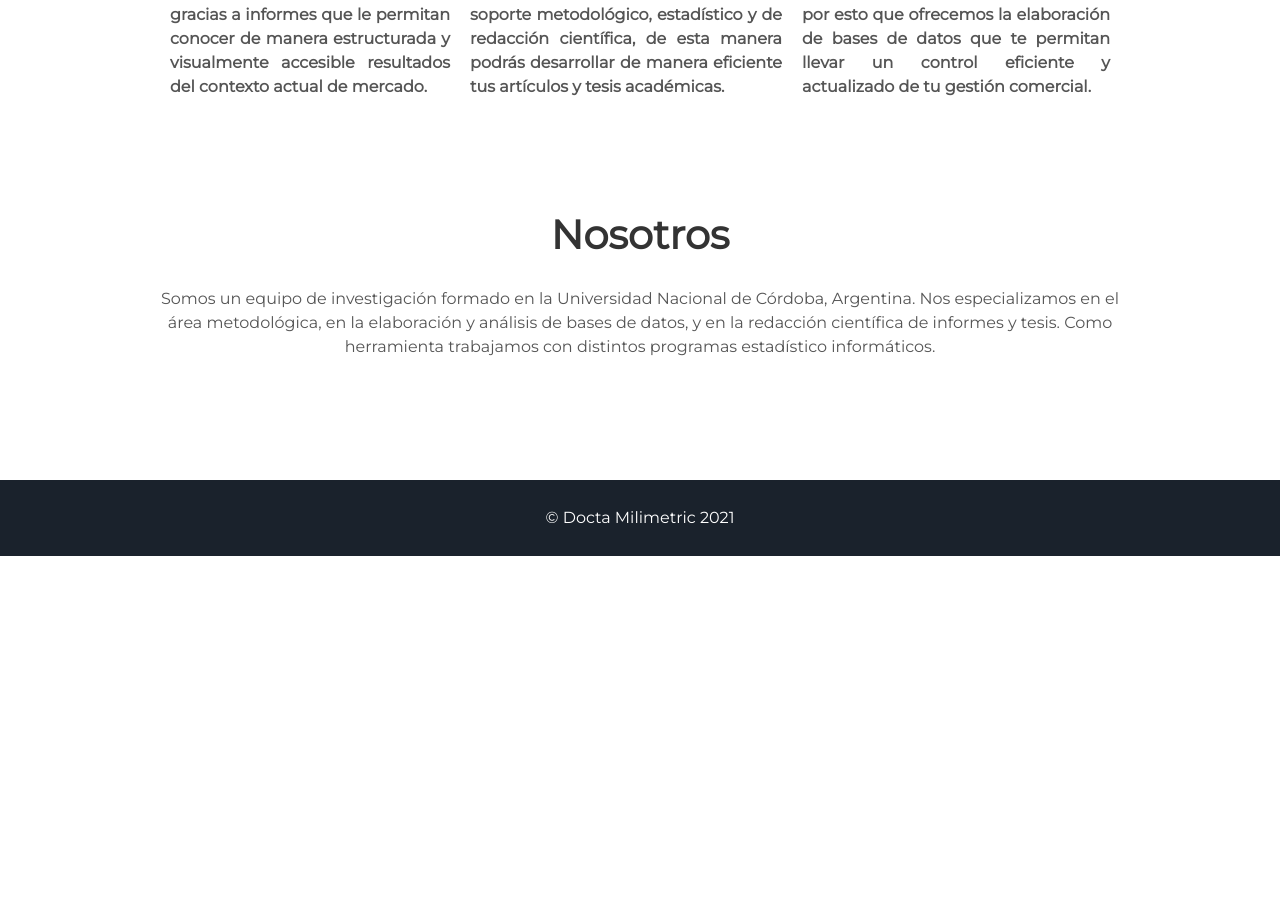
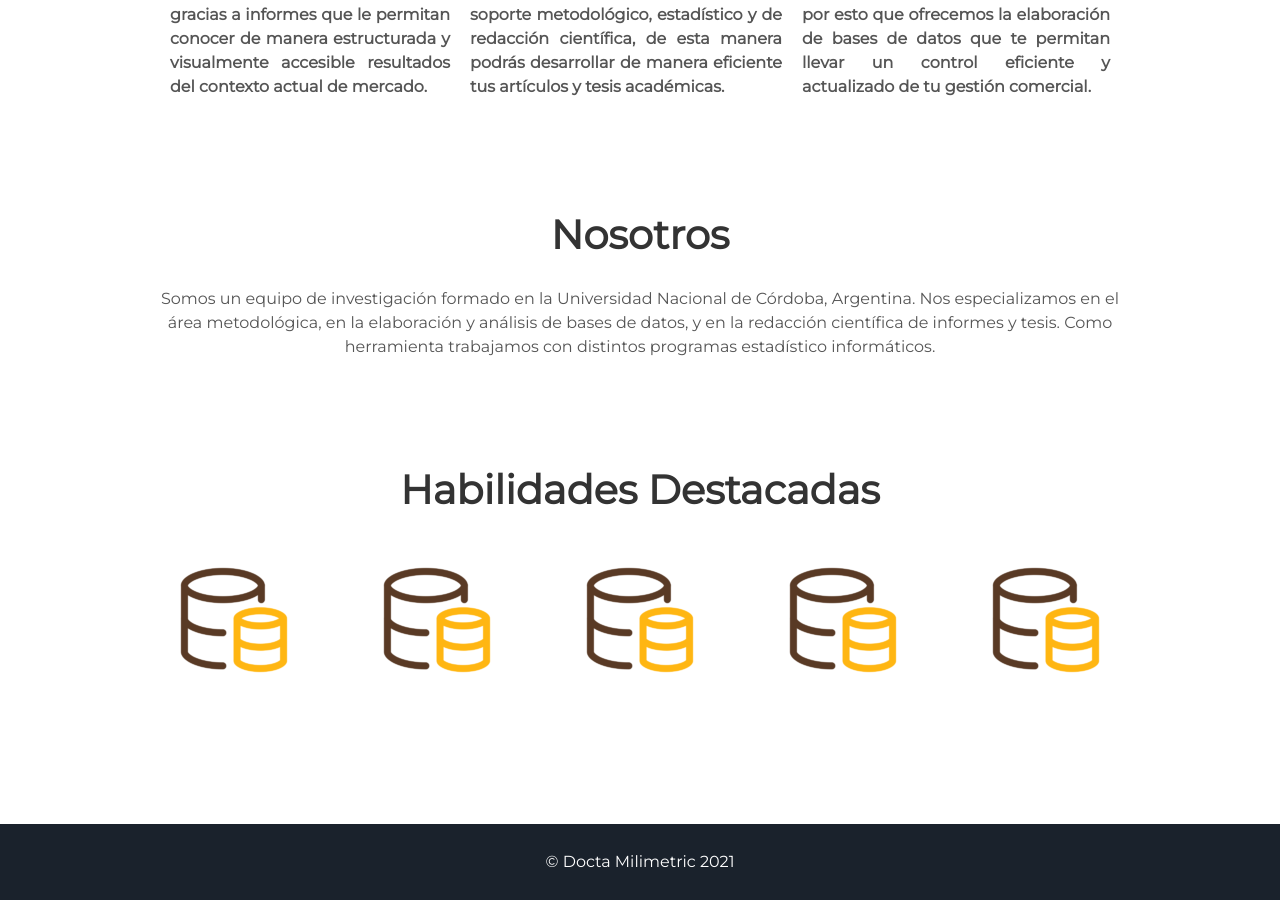
Before and after one commit to acristiansanchez/milimetric, a Jekyll site: the page built from index.html, in a window 1280 px wide and 900 px high, scrolled down 1581 px. Built offline with Jekyll 4.4.1, drawn with Linux system fonts in a browser that asks for light colours; before the commit the page ends 2137 px from its top, so only the background shows below that.

Commit message:
Update projects.html

```diff
--- a/_includes/projects.html
+++ b/_includes/projects.html
@@ -31,4 +31,34 @@
   </div>
   </div>
   </div>
--->
+  -->
+ <div class="user-details">
+  <h1> Habilidades Destacadas</h1>
+ </div>
+ <div class="user">
+    <div class="tech">
+        <div class="skills">
+            <img alt="Investigación" src="{{ "/assets/img/base.jpg" | prepend: site.baseurl }}" />
+        </div>
+    </div>
+    <div class="tech">
+        <div class="skills">
+            <img alt="Investigación" src="{{ "/assets/img/base.jpg" | prepend: site.baseurl }}" />
+        </div>
+    </div>
+    <div class="tech">
+        <div class="skills">
+            <img alt="Investigación" src="{{ "/assets/img/base.jpg" | prepend: site.baseurl }}" />
+        </div>
+    </div>
+    <div class="tech">
+        <div class="skills">
+            <img alt="Investigación" src="{{ "/assets/img/base.jpg" | prepend: site.baseurl }}" />
+        </div>
+    </div>
+    <div class="tech">
+        <div class="skills">
+            <img alt="Investigación" src="{{ "/assets/img/base.jpg" | prepend: site.baseurl }}" />
+        </div>
+    </div>
+ </div>
```
